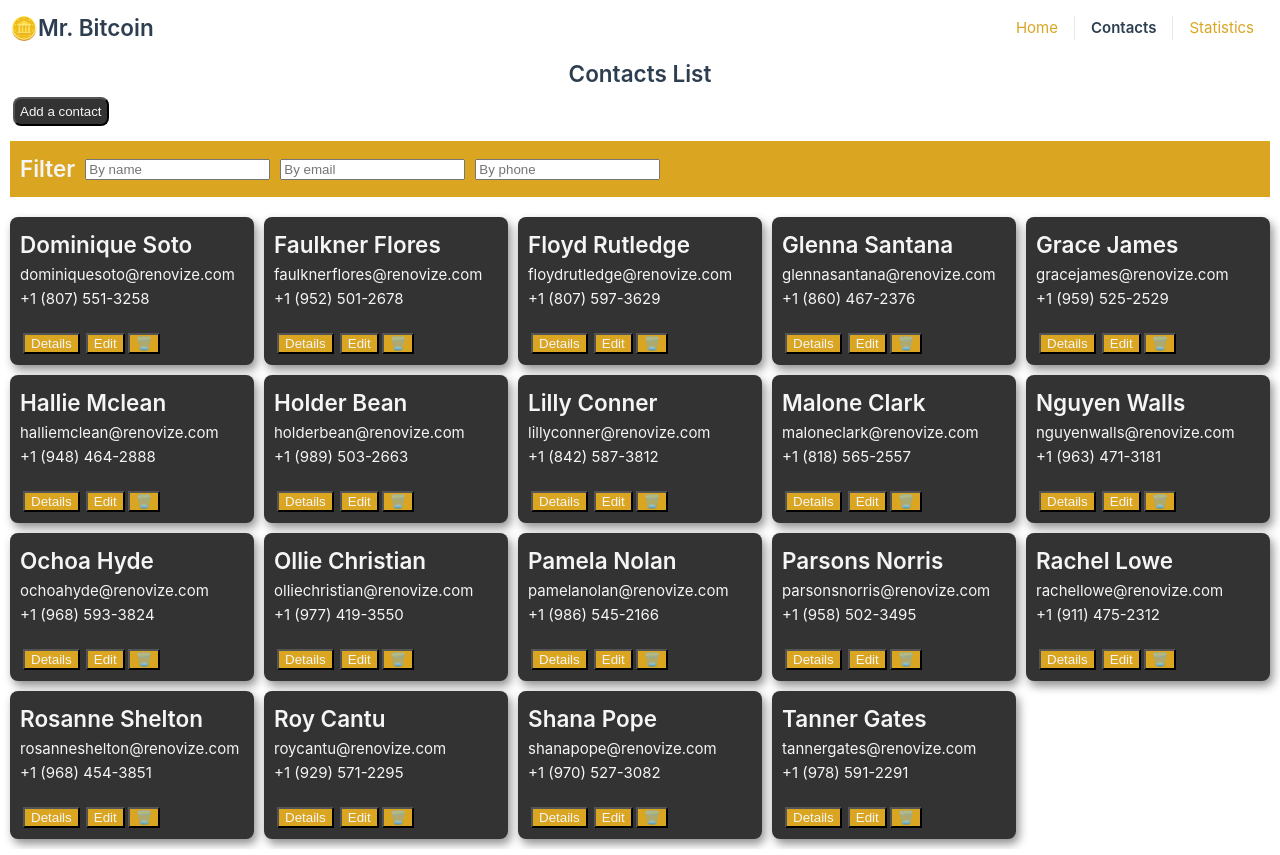
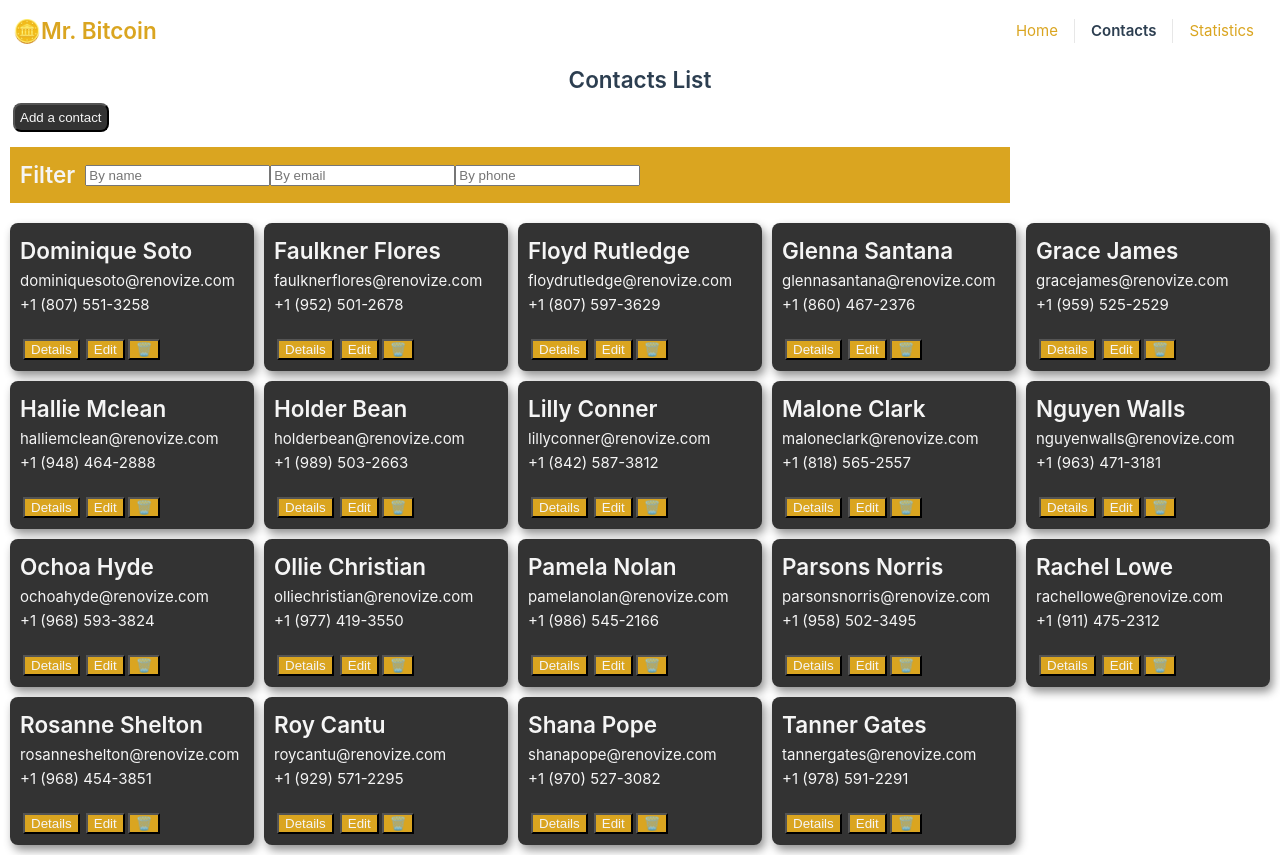
Before and after one commit to lisrael1989/Mister-bitcoin, a Vue app: page /contact in a window 1280 px wide. Built offline with nearby package versions, Linux system fonts and the light colour scheme.

Commit message:
add style to stat page and filter

```diff
--- a/src/cmps/AppHeader.vue
+++ b/src/cmps/AppHeader.vue
@@ -1,7 +1,9 @@
 <template>
   <header class="app-header">
     <div class="logo-section">
-      <h2>🪙Mr. Bitcoin</h2>
+      <RouterLink to="/">
+        <h2>🪙Mr. Bitcoin</h2>
+      </RouterLink>
     </div>
     <nav>
       <RouterLink to="/">Home</RouterLink>
--- a/src/cmps/ContactFilter.vue
+++ b/src/cmps/ContactFilter.vue
@@ -1,9 +1,11 @@
 <template>
   <form class="contact-filter">
-    <h2>Filter</h2>
-    <input @input="onFilter" v-model="filterBy.txt" type="text" placeholder="By name" />
-    <input @input="onFilter" v-model="filterBy.email" type="text" placeholder="By email" />
-    <input @input="onFilter" v-model="filterBy.phone" type="text" placeholder="By phone" />
+    <div><h2>Filter</h2></div>
+    <div>
+      <input @input="onFilter" v-model="filterBy.txt" type="text" placeholder="By name" />
+      <input @input="onFilter" v-model="filterBy.email" type="text" placeholder="By email" />
+      <input @input="onFilter" v-model="filterBy.phone" type="text" placeholder="By phone" />
+    </div>
   </form>
 </template>
 
@@ -29,6 +31,8 @@ export default {
   align-items: center;
   justify-content: start;
   gap: 10px;
+  max-width: 1000px;
+  flex-wrap: wrap;
 
   padding: 10px;
   background-color: goldenrod;
--- a/src/views/Statistics.vue
+++ b/src/views/Statistics.vue
@@ -70,7 +70,7 @@ export default {
 <style scoped>
 .Statistics {
   display: flex;
-  width: 1000px;
+  max-width: 1000px;
   flex-direction: column;
   align-items: center;
   justify-content: center;
```
